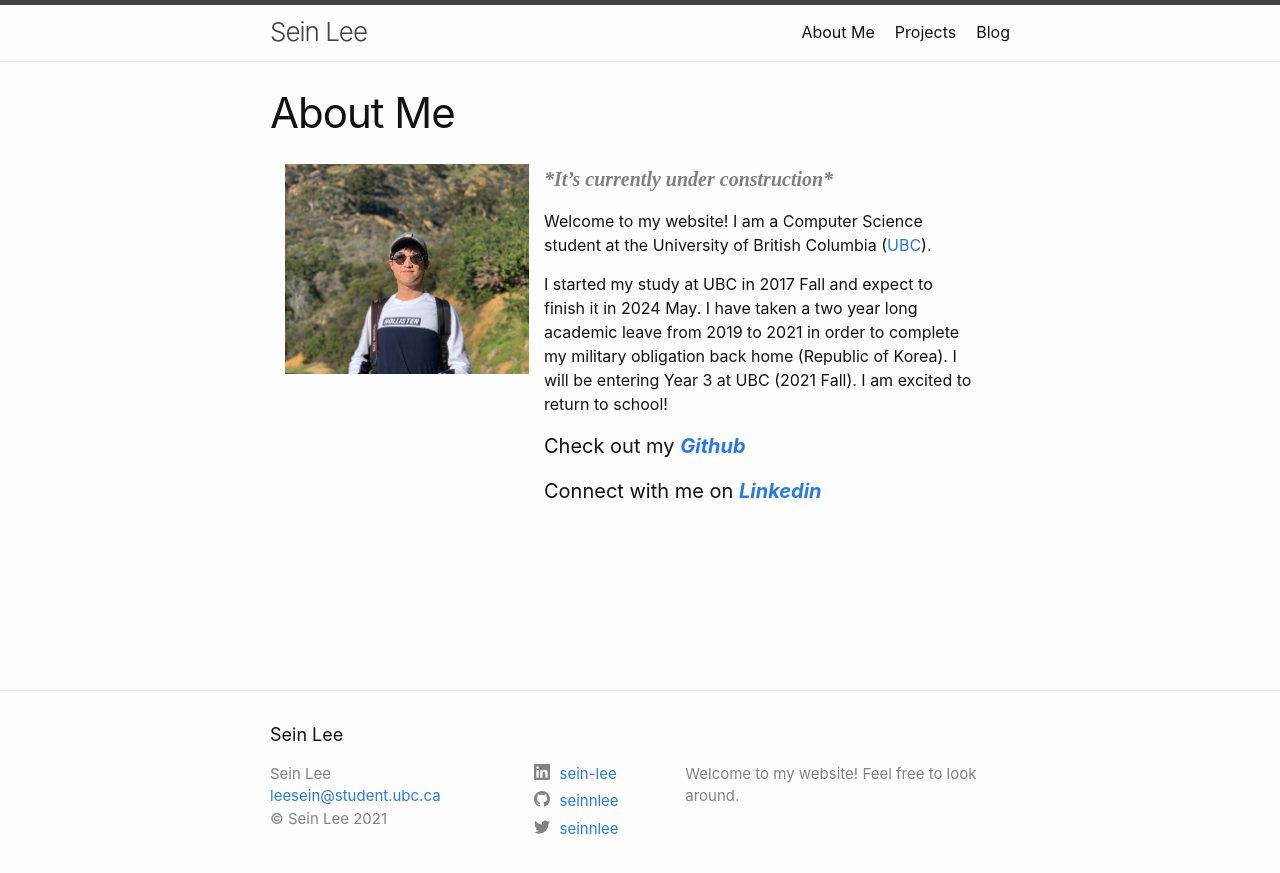
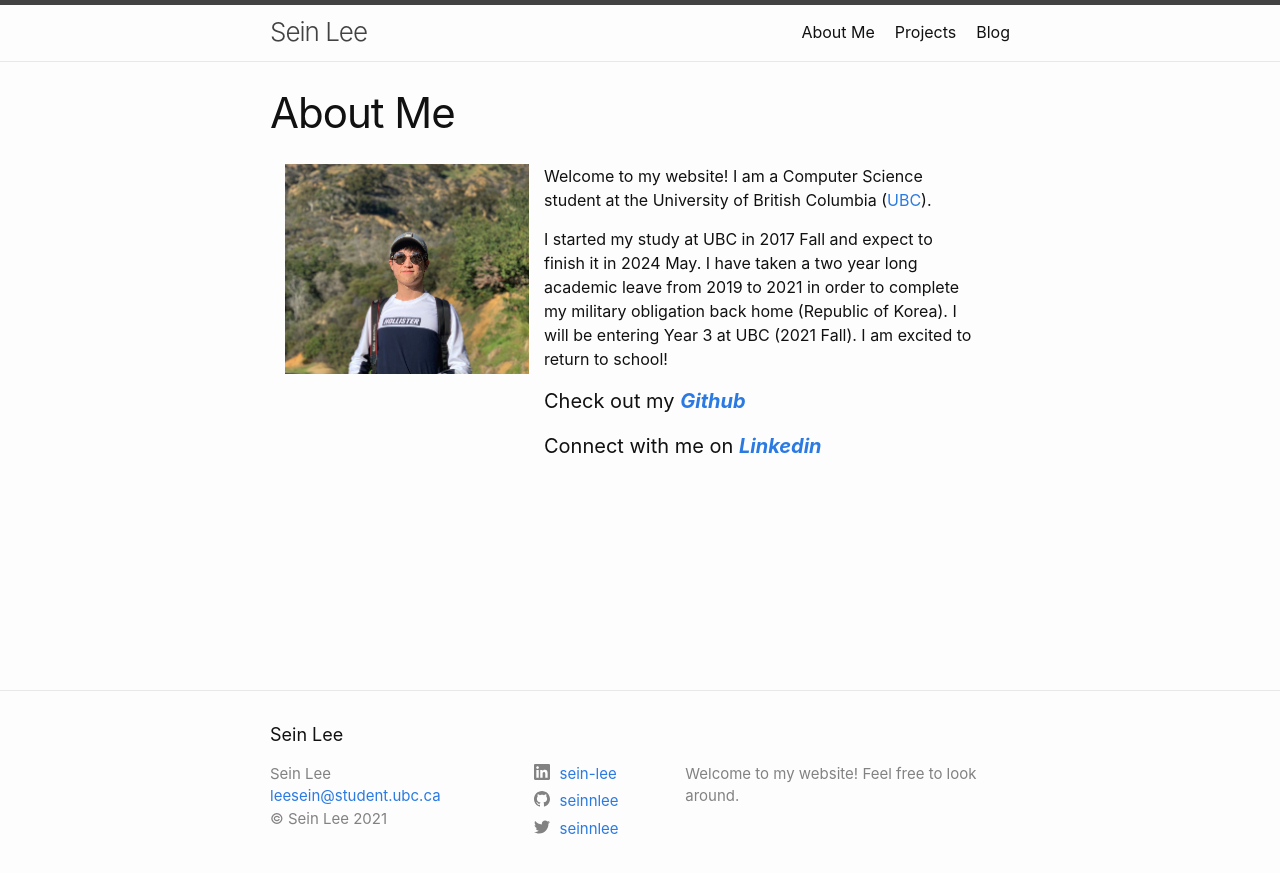
Before and after one commit to seinnlee/seinnlee.github.io, a Jekyll site: the page built from about.markdown, in a window 1280 px wide. Shown: the top 873 px of the page. Built offline with Jekyll 4.4.1, drawn with Linux system fonts in a browser that asks for light colours.

Commit message:
Edited About Me

```diff
--- a/about.markdown
+++ b/about.markdown
@@ -4,9 +4,6 @@ title: About Me
 permalink: /about/
 image: /assets/images/profile-image.jpg
 ---
-#### **_<span style="color:grey; font-family:Times New Roman; font-size:5;">*It's currently under construction*</span>_**
-
-
 
 Welcome to my website! I am a Computer Science student at the University of British Columbia ([UBC](https://www.ubc.ca)).
 
```
